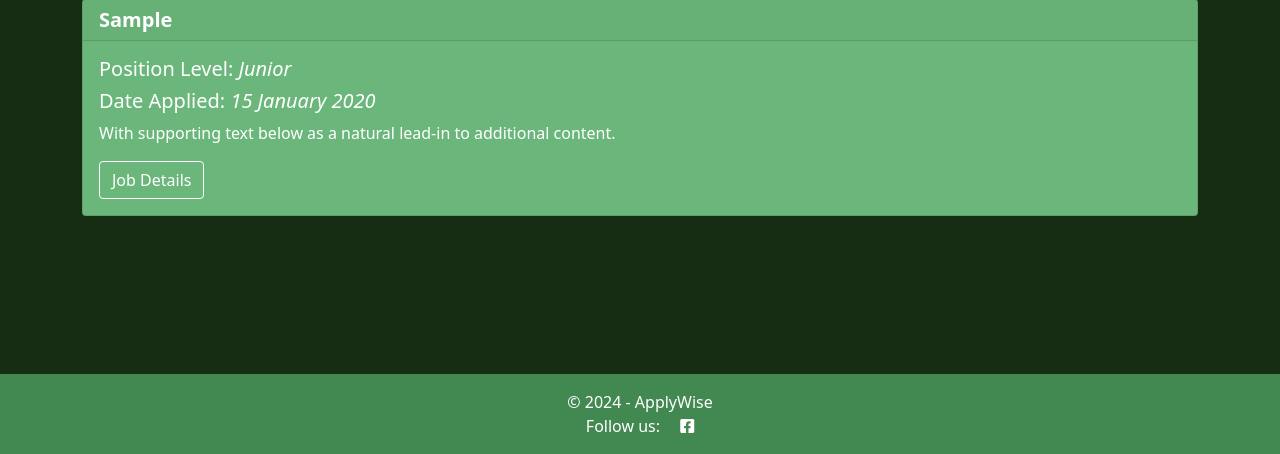
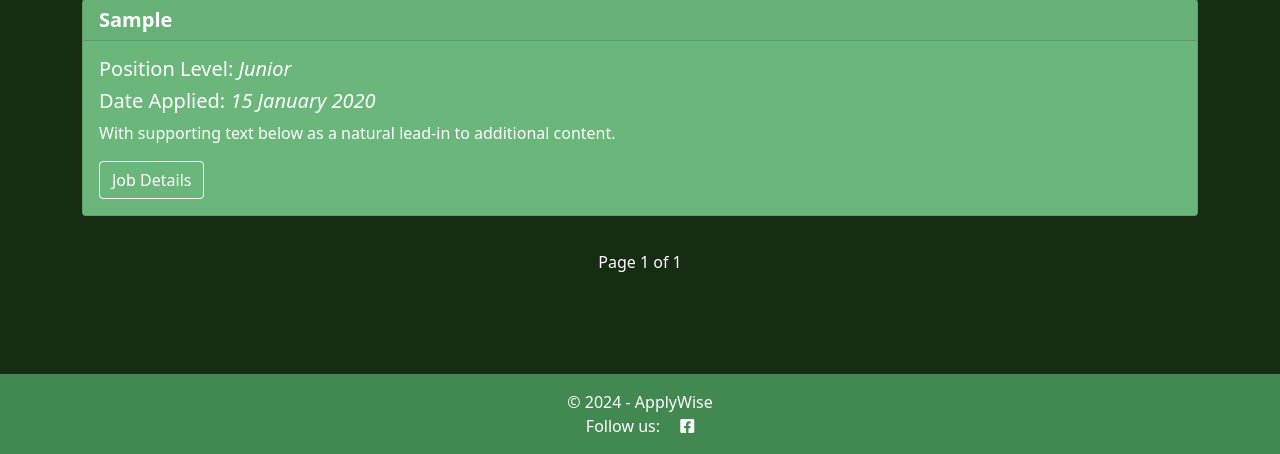
Before and after one commit to ci-mustafa/applywise, a Django app: page / in a window 1280 px wide. Shown: the part 346-800 px from the top of the page. Run offline with Django 5.2, Linux system fonts and the light colour scheme; a user stored in the database is signed in; tables that the repository leaves empty hold one stand-in row (values such as "Sample post").

Commit message:
feat: add pagination to display 5 application in one page

```diff
--- a/applyhub/templates/index.html
+++ b/applyhub/templates/index.html
@@ -55,6 +55,26 @@
         </div>
         <br>
         {% endfor %}
+        <!-- Pagination Controls -->
+        <nav class="pagination" aria-label="Page navigation">
+            <span class="step-links">
+                {% if applications.has_previous %}
+                <a class="btn btn-custom" href="?page=1">&laquo; first</a>
+                <a class="btn btn-custom" href="?page={{ applications.previous_page_number }}">previous</a>
+                {% endif %}
+
+                <span class="current">
+                    Page {{ applications.number }} of {{ applications.paginator.num_pages }}
+                </span>
+
+                {% if applications.has_next %}
+                <a class="btn btn-custom" href="?page={{ applications.next_page_number }}">next</a>
+                <a class="btn btn-custom" href="?page={{ applications.paginator.num_pages }}">last &raquo;</a>
+                {% endif %}
+            </span>
+        </nav>
+
+        <br>
         {% else %}
         {{ no_application_message }}
         {% endif %}
--- a/applyhub/views.py
+++ b/applyhub/views.py
@@ -1,4 +1,5 @@
 from django.shortcuts import render, redirect, get_object_or_404
+from django.core.paginator import Paginator, EmptyPage, PageNotAnInteger
 from django.utils.text import slugify
 from django.db.models import Q
 from django.contrib import messages
@@ -44,11 +45,26 @@ def application_list(request):
     # Check if the user is authenticated
     if request.user.is_authenticated:
         applications = models.Application.objects.filter(applicant=request.user)
+
+
+        # Calculate the total application count
         application_count = applications.count()
+
         applied_apps_count = applications.filter(status="applied".capitalize()).count()
         interview_apps_count = applications.filter(status="interview".capitalize()).count()
         offered_apps_count = applications.filter(status="offer".capitalize()).count()
         rejected_apps_count = applications.filter(status="rejected".capitalize()).count()
+
+        # Pagination
+        paginator = Paginator(applications, 5)  # Show 5 applications per page
+        page_number = request.GET.get('page')  # Get the page number from the request
+        try:
+            applications = paginator.get_page(page_number)
+        except PageNotAnInteger:
+            applications = paginator.get_page(1)  # If page is not an integer, return the first page
+        except EmptyPage:
+            applications = paginator.get_page(paginator.num_pages)  # If page is out of range, return the last page
+
     return render(request, 'index.html', {"applications": applications,
                                           "no_application_message": no_application_message,
                                           "application_count": application_count,
--- a/static/css/style.css
+++ b/static/css/style.css
@@ -137,3 +137,11 @@ h5 {
     box-shadow: 0 2px 10px rgba(0, 0, 0, 0.1); /* Soft shadow for depth */
     color: white;
 }
+
+/* Custom styles for pagination */
+
+.pagination {
+    display: flex;
+    justify-content: center;
+    padding: 10px 0;
+}
```
